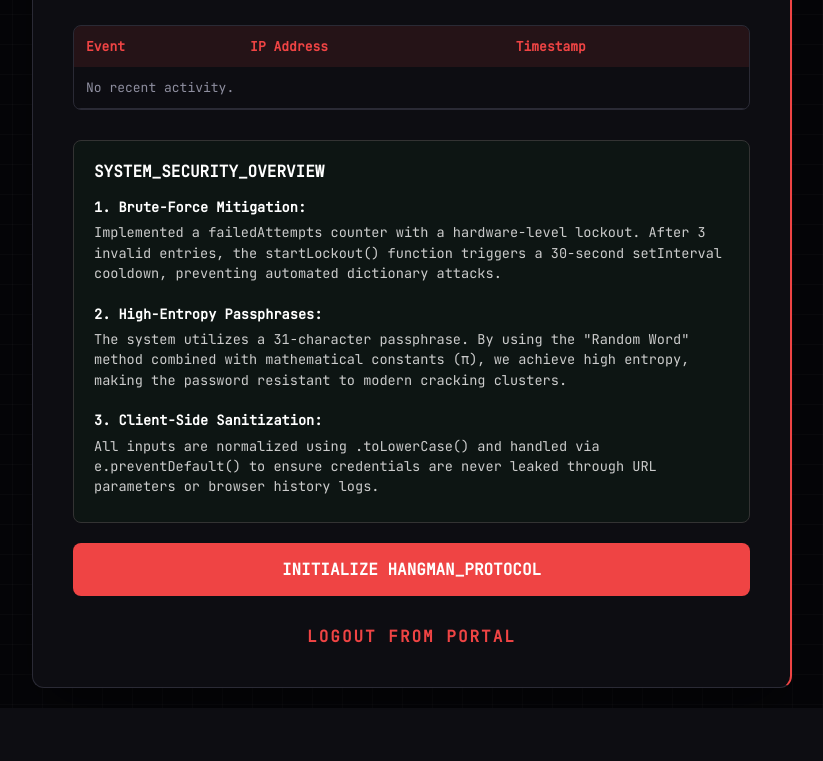
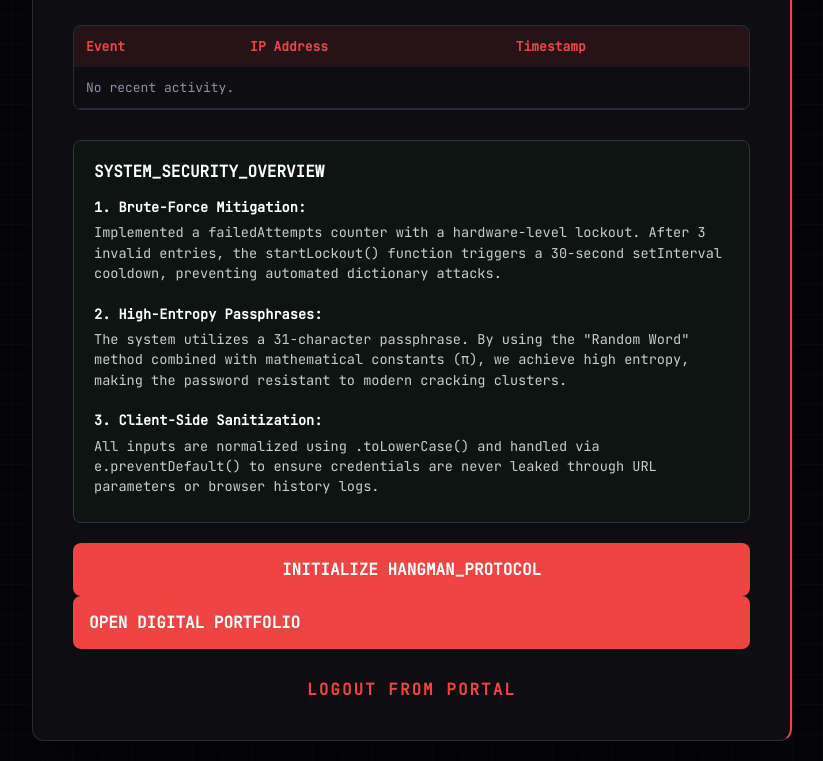
Before and after one commit to nakaokayumi/secure-identity-portal, a Python web app: template templates/dashboard.html in a window 1280 px wide. Shown: the part 346-1107 px from the top of the page, without its empty margins (228-1051 px from the left). Before the commit the page ends 1047 px from the top, so only its background shows below. Run offline with Jinja, Linux system fonts and the light colour scheme; the template is opened without the code that fills it, so the values that code supplies are empty.

Commit message:
Update dashboard.html

```diff
--- a/templates/dashboard.html
+++ b/templates/dashboard.html
@@ -82,6 +82,12 @@
                         INITIALIZE HANGMAN_PROTOCOL
                     </a>
                 </div>
+                <a href="https://yourportfolio.com"
+                   target="_blank"
+                   class="btn-primary"
+                   style="text-decoration: none; display: inline-block;">
+                   OPEN DIGITAL PORTFOLIO
+                </a>
                 <div style="margin-top: 30px; text-align: center;">
                     <a href="{{ url_for('login') }}" class="footer-links" style="color: var(--red); text-decoration: none; font-weight: 700; text-transform: uppercase; letter-spacing: 2px; font-family: 'JetBrains Mono', monospace;">Logout from Portal</a>
                 </div>
```
